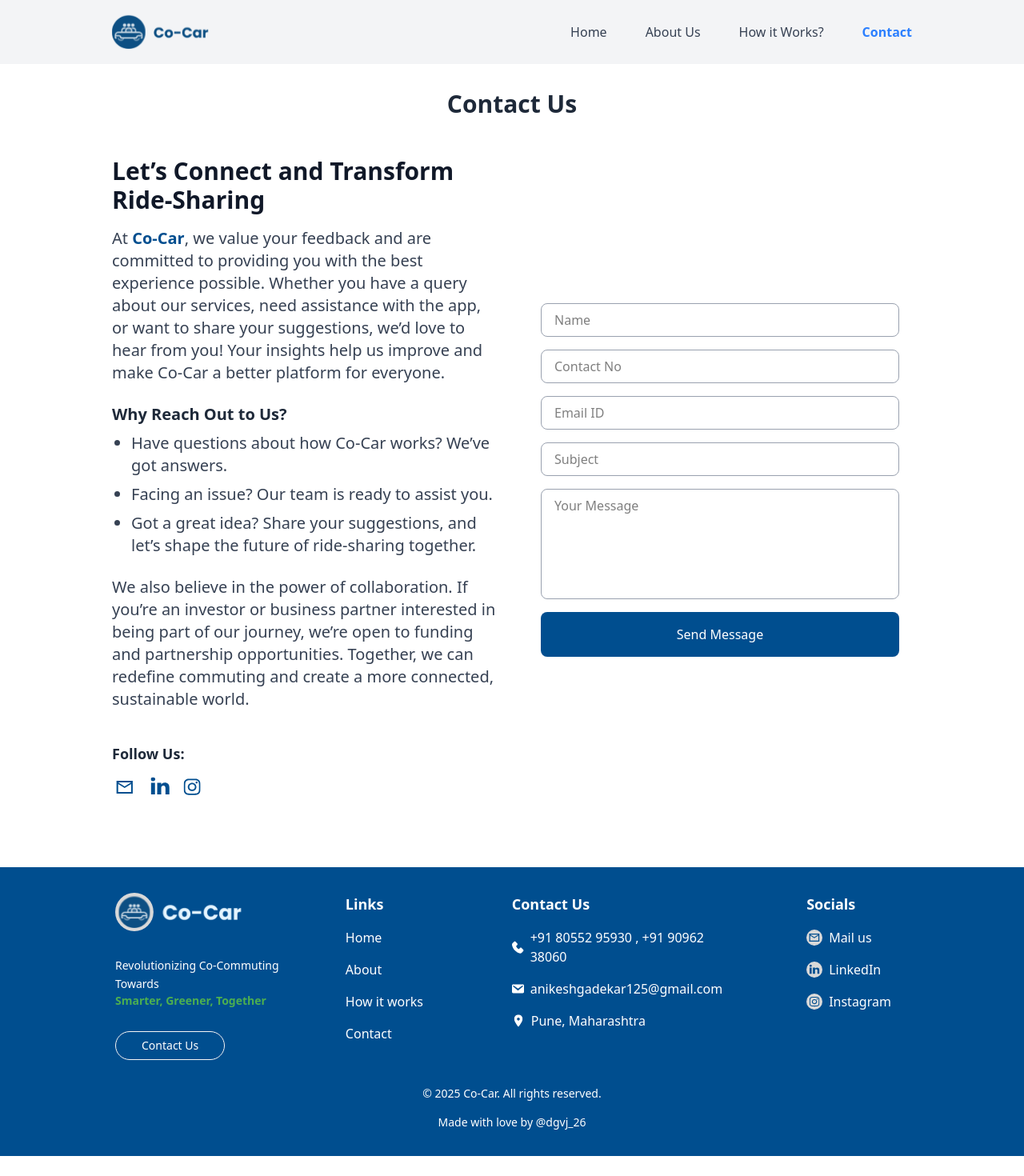
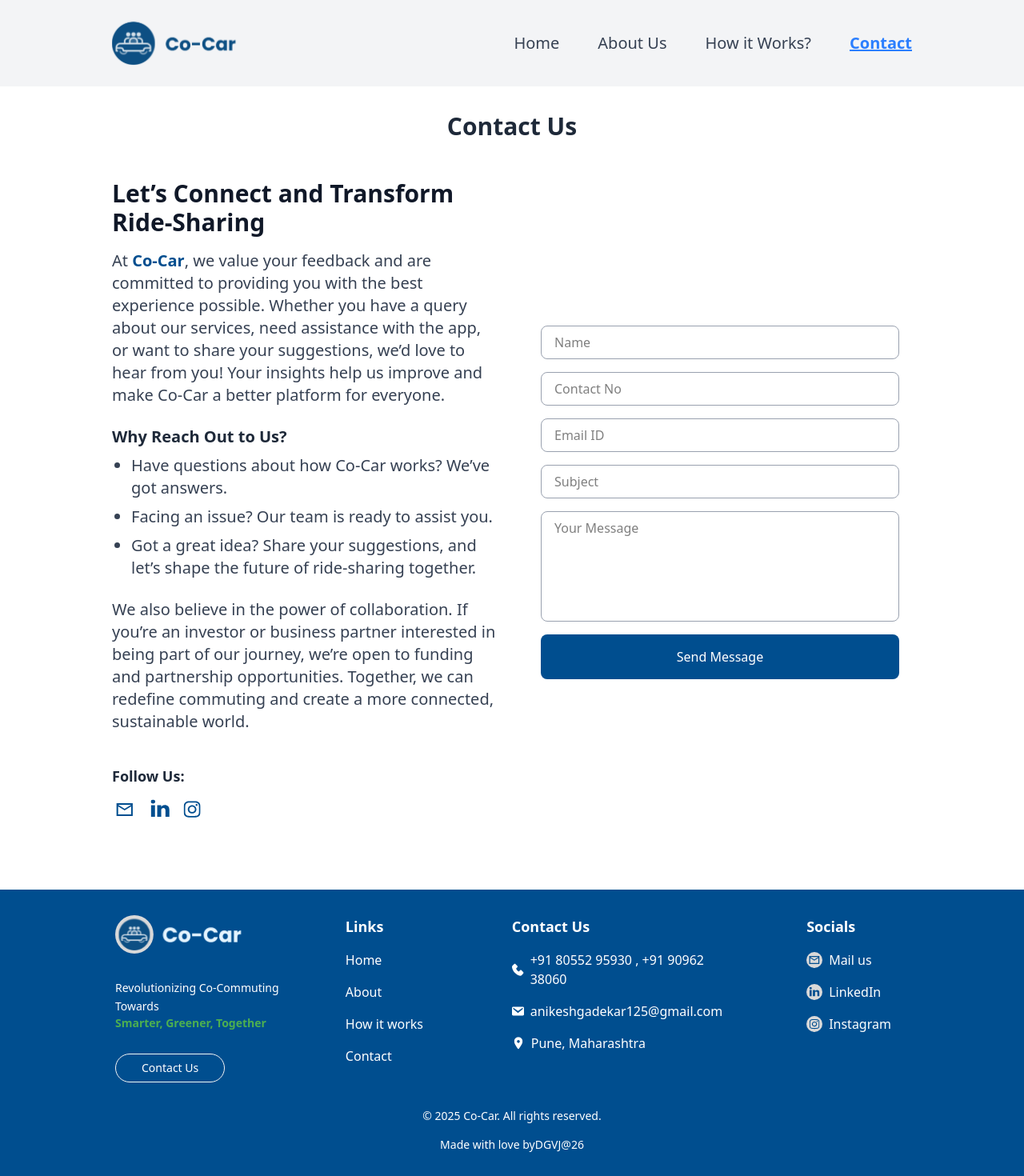
Before and after one commit to digvijaybhonsle/Co-Car, a React (Vite) app: page /contact in a window 1280 px wide. Shown: the top 1470 px of the page at 80% size. Before the commit the page ends 1445 px from the top, so only its background shows below. Built offline with nearby package versions, Linux system fonts and the light colour scheme.

Commit message:
Final commit

```diff
--- a/package.json
+++ b/package.json
@@ -13,11 +13,14 @@
     "@fontsource/poppins": "^5.1.1",
     "@tailwindcss/vite": "^4.0.0",
     "autoprefixer": "^10.4.20",
+    "file-saver": "^2.0.5",
+    "framer-motion": "^12.0.6",
     "postcss": "^8.5.1",
     "react": "^18.3.1",
     "react-dom": "^18.3.1",
     "react-router-dom": "^7.1.3",
-    "tailwindcss": "^4.0.0"
+    "tailwindcss": "^4.0.0",
+    "xlsx": "^0.18.5"
   },
   "devDependencies": {
     "@eslint/js": "^9.17.0",
--- a/src/App.jsx
+++ b/src/App.jsx
@@ -1,4 +1,5 @@
-import { BrowserRouter as Router, Routes, Route } from "react-router-dom";
+import { BrowserRouter as Router, Routes, Route, useLocation } from "react-router-dom";
+import { motion } from 'framer-motion';
 import "./App.css";
 import Header from "./components/Header";
 import Footer from "./components/Footer";
@@ -7,17 +8,33 @@
 import About from "./components/About";
 import Contact from "./components/Contact";
 
+const AppRoutes = () => {
+  const location = useLocation(); // This should now work since it's inside Router
+
+  return (
+    <motion.div
+      key={location.pathname} // Ensure each route gets a unique key
+      initial={{ opacity: 0 }} // Initial state (fade out)
+      animate={{ opacity: 2 }} // Animate state (fade in)
+      exit={{ opacity: 0 }} // Exit state (fade out)
+      transition={{ duration: 1.0 }} // Set transition duration
+    >
+      <Routes location={location}>
+        <Route path="/" element={<Home />} />
+        <Route path="/about" element={<About />} />
+        <Route path="/how-it-works" element={<Howitworks />} />
+        <Route path="/contact" element={<Contact />} />
+      </Routes>
+    </motion.div>
+  );
+};
+
 function App() {
   return (
     <Router>
       <div className="bg-[#FFF] font-family-poppins">
         <Header />
-        <Routes>
-          <Route path="/" element={<Home />} />
-          <Route path="/about" element={<About />} />
-          <Route path="/how-it-works" element={<Howitworks />} />
-          <Route path="/contact" element={<Contact />} />
-        </Routes>
+        <AppRoutes />
         <Footer />
       </div>
     </Router>
--- a/src/components/Contact.jsx
+++ b/src/components/Contact.jsx
@@ -63,6 +63,7 @@
     if (isValid) {
       console.log("Form Data Submitted:", formData);
       // Add your submission logic here (API call, etc.)
+      alert("Form submitted succesfully!!")
 
       // Reset form
       setFormData({
--- a/src/components/Footer.jsx
+++ b/src/components/Footer.jsx
@@ -45,7 +45,7 @@
             <li>
               <NavLink
                 to="/"
-                className="hover:text-[#4CAF50] cursor-pointer"
+                className="hover:text-[#4CAF50] cursor-pointer hover:underline"
                 activeClassName="text-[#4CAF50]" // This will add the green color for active link
               >
                 Home
@@ -54,7 +54,7 @@
             <li>
               <NavLink
                 to="/about"
-                className="hover:text-[#4CAF50] cursor-pointer"
+                className="hover:text-[#4CAF50] cursor-pointer hover:underline"
                 activeClassName="text-[#4CAF50]" // Active color for "About"
               >
                 About
@@ -63,7 +63,7 @@
             <li>
               <NavLink
                 to="/how-it-works"
-                className="hover:text-[#4CAF50] cursor-pointer"
+                className="hover:text-[#4CAF50] cursor-pointer hover:underline"
                 activeClassName="text-[#4CAF50]" // Active color for "How it works"
               >
                 How it works
@@ -72,7 +72,7 @@
             <li>
               <NavLink
                 to="/contact"
-                className="hover:text-[#4CAF50] cursor-pointer"
+                className="hover:text-[#4CAF50] cursor-pointer hover:underline"
                 activeClassName="text-[#4CAF50]" // Active color for "Contact"
               >
                 Contact
@@ -120,9 +120,20 @@
 
       {/* Footer Bottom */}
       <div className="mt-8 text-center">
-        <p className="text-sm my-4">&copy; 2025 Co-Car. All rights reserved.</p>
-        <p className="text-sm">Made with love by @dgvj_26</p>
-      </div>
+  <p className="text-sm my-4">&copy; 2025 Co-Car. All rights reserved.</p>
+  <p className="text-sm">
+    Made with love by
+    <a
+      href="https://in.linkedin.com/in/digvijay-bhonsle"
+      target="_blank"
+      rel="noopener noreferrer"
+      className="hover:underline"
+    >
+      DGVJ@26
+    </a>
+  </p>
+</div>
+
     </div>
   );
 };
--- a/src/components/Header.jsx
+++ b/src/components/Header.jsx
@@ -6,13 +6,13 @@
   const [isMenuOpen, setIsMenuOpen] = useState(false);
 
   return (
-    <header className="bg-gray-100 px-6 py-4 lg:px-35 md:px-25">
+    <header className="bg-gray-100 px-6 py-6 lg:px-35 md:px-25">
       {/* Logo and Hamburger Menu */}
       <div className="flex justify-between items-center">
         {/* Logo */}
         <div className="flex items-center space-x-4">
           <NavLink to="/">
-            <img src={logoHeader} alt="Logo" className="w-35 h-12 cursor-pointer" />
+            <img src={logoHeader} alt="Logo" className="w-45 h-15 cursor-pointer" />
           </NavLink>
         </div>
         {/* Hamburger Icon */}
@@ -42,7 +42,7 @@
           </button>
         </div>
         {/* Desktop Navigation */}
-        <nav className="hidden md:flex space-x-12">
+        <nav className="hidden md:flex space-x-12 text-xl">
           {[
             { name: "Home", path: "/" },
             { name: "About Us", path: "/about" },
@@ -54,7 +54,7 @@
               to={item.path}
               className={({ isActive }) =>
                 isActive
-                  ? "text-blue-500 font-semibold"
+                  ? "text-blue-500 font-semibold hover:underline underline"
                   : "text-gray-700 hover:text-blue-500 transition-colors"
               }
             >
@@ -66,7 +66,7 @@
 
       {/* Dropdown Navigation for Mobile */}
       {isMenuOpen && (
-        <div className="absolute top-16 left-0 w-full bg-white shadow-md rounded-b-lg border-t border-gray-300 md:hidden">
+        <div className="absolute top-26 left-0 w-full bg-white shadow-md rounded-b-lg border-t border-gray-300 md:hidden z-10">
           <nav className="flex flex-col space-y-4 py-4 px-6">
             {[
               { name: "Home", path: "/" },
--- a/src/components/bodypart1.jsx
+++ b/src/components/bodypart1.jsx
@@ -10,7 +10,7 @@
     navigate("/contact");
   };
   return (
-    <div className="w-full px-6 py-4">
+    <div className="w-full px-6 py-4 z-[-1]">
       <div className="flex flex-col lg:flex-row w-full lg:h-[700px] bg-white py-6">
         {/* Image Section */}
         <div className="relative w-full lg:w-1/2 flex items-center justify-end bg-white overflow-hidden py-10">
@@ -33,7 +33,7 @@
             src={Man}
             alt="Landing visual"
             loading="lazy"
-            className="z-10 max-w-[80%] sm:max-w-md h-auto object-contain rounded-lg"
+            className="max-w-[80%] sm:max-w-md h-auto object-contain rounded-lg"
           />
         </div>
 
```
Also changed, not shown: 1 other file (tests, documents, lock files or other folders).
